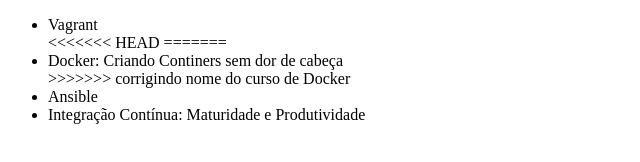
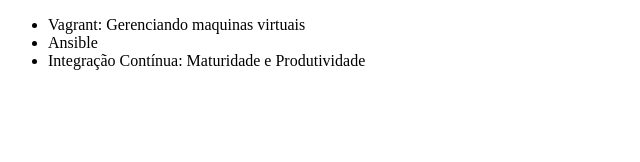
Before and after one commit to jocapa66/alura-git, a plain HTML site: page index.html in a window 1280 px wide. Shown: the whole page, without its empty margins (0-640 px from the left). Drawn offline with Linux system fonts and the light colour scheme.

Commit message:
Corrigindo curso de vagrant

```diff
--- a/index.html
+++ b/index.html
@@ -6,12 +6,8 @@
 <head>
 <body>
 	<ul>
-		<li>Vagrant</li>
-<<<<<<< HEAD
+		<li>Vagrant: Gerenciando maquinas virtuais</li>
 
-=======
-		<li>Docker: Criando Continers sem dor de cabeça</li>
->>>>>>> corrigindo nome do curso de Docker
 		<li>Ansible</li>
 		<li>Integração Contínua: Maturidade e Produtividade</li>
 	</ul>
```
